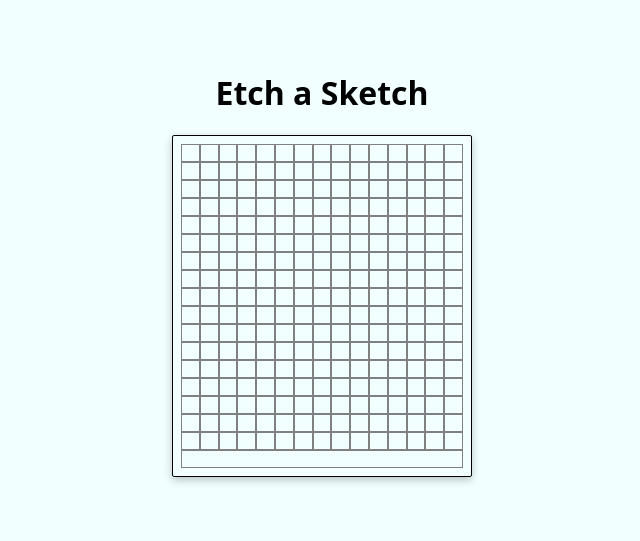
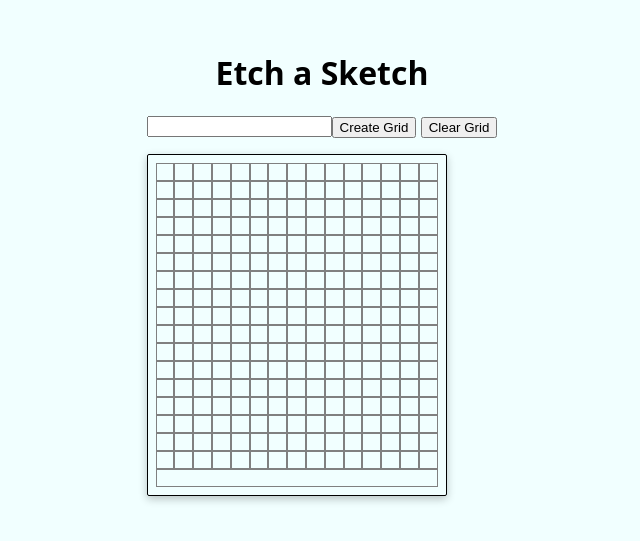
Before and after one commit to DahDahDahRen/odin-etch-a-sketch, a plain HTML site: page index.html in a window 1280 px wide. Shown: the part 145-686 px from the top of the page, without its empty margins (318-958 px from the left). Drawn offline with Linux system fonts and the light colour scheme.

Commit message:
I add some minor changes.

```diff
--- a/index.html
+++ b/index.html
@@ -11,6 +11,15 @@
     <div class="wrapper">
       <h1 class="heading-one text-center">Etch a Sketch</h1>
 
+      <div class="input-panel">
+        <input type="text" />
+
+        <div>
+          <button class="btn-create">Create Grid</button>
+          <button class="btn-clear-grid">Clear Grid</button>
+        </div>
+      </div>
+
       <div class="grid-container"></div>
     </div>
   </body>
--- a/styles.css
+++ b/styles.css
@@ -39,3 +39,10 @@ body {
 .text-center {
   text-align: center;
 }
+
+.input-panel {
+  display: flex;
+  align-items: center;
+
+  margin-bottom: 16px;
+}
```
